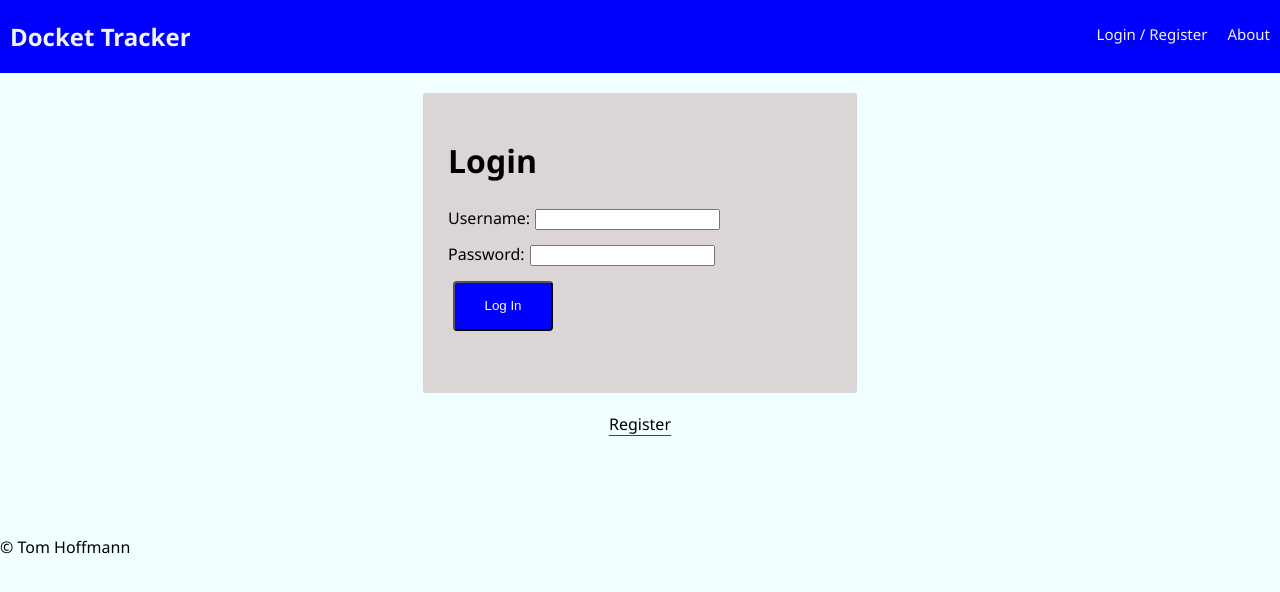
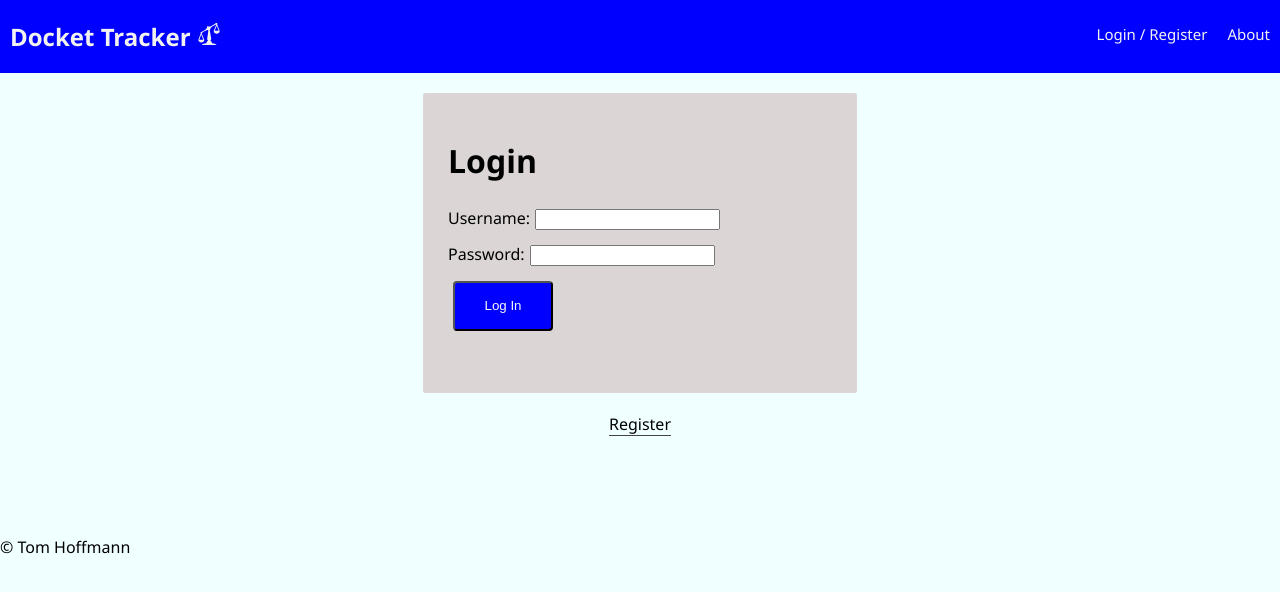
Before and after one commit to hoffmann1226/Docket_Tracker-solo-project, a React (Create React App) app: page /#/details in a window 1280 px wide. Shown: the top 592 px of the page. Built offline with nearby package versions, Linux system fonts and the light colour scheme; no server answers.

Commit message:
date cut down to correct size

```diff
--- a/package.json
+++ b/package.json
@@ -17,6 +17,7 @@
     "prop-types": "^15.7.2",
     "react": "^16.8.6",
     "react-dom": "^16.8.6",
+    "react-icons": "^3.10.0",
     "react-redux": "^7.1.1",
     "react-router-dom": "^5.0.0",
     "react-scripts": "^3.4.0",
--- a/src/components/DocketItem/DocketItem.js
+++ b/src/components/DocketItem/DocketItem.js
@@ -7,6 +7,7 @@ import TableRow from '@material-ui/core/TableRow';
 import DeleteIcon from '@material-ui/icons/Delete';
 import EditIcon from '@material-ui/icons/Edit';
 import MoreHorizIcon from '@material-ui/icons/MoreHoriz';
+import GavelIcon from '@material-ui/icons/Gavel';
 
 
 
@@ -31,9 +32,9 @@ goDetails = (id) => (event)=> {
   render() {
     return (
       <TableRow key={this.props.item.id}>
-        <TableCell>{this.props.item.event}</TableCell>
+        <TableCell><GavelIcon/>{this.props.item.event}</TableCell>
         <TableCell>{this.props.item.case}</TableCell>
-        <TableCell>{this.props.item.due_date}</TableCell>
+        <TableCell>{this.props.item.due_date.split('T')[0]}</TableCell>
         <TableCell><Button color="default" variant="contained" onClick = {this.goDetails(this.props.item.id)}>Details <MoreHorizIcon/></Button></TableCell>
         <TableCell><Button color="primary" variant="contained" onClick = {this.goEdit(this.props.item.id)} >Edit <EditIcon/></Button></TableCell>
         <TableCell><Button color="secondary" variant="contained" onClick = {this.handleDelete(this.props.item.id)}>Delete <DeleteIcon/></Button></TableCell>
--- a/src/components/Nav/Nav.js
+++ b/src/components/Nav/Nav.js
@@ -3,11 +3,12 @@ import { Link } from 'react-router-dom';
 import { connect } from 'react-redux';
 import LogOutButton from '../LogOutButton/LogOutButton';
 import './Nav.css';
+import {GiInjustice} from 'react-icons/gi'
 
 const Nav = (props) => (
   <div className="nav">
     <Link to="/home">
-      <h2 className="nav-title">Docket Tracker</h2>
+      <h2 className="nav-title">Docket Tracker <GiInjustice/></h2>
     </Link>
     <div className="nav-right">
       <Link className="nav-link" to="/home">
```
